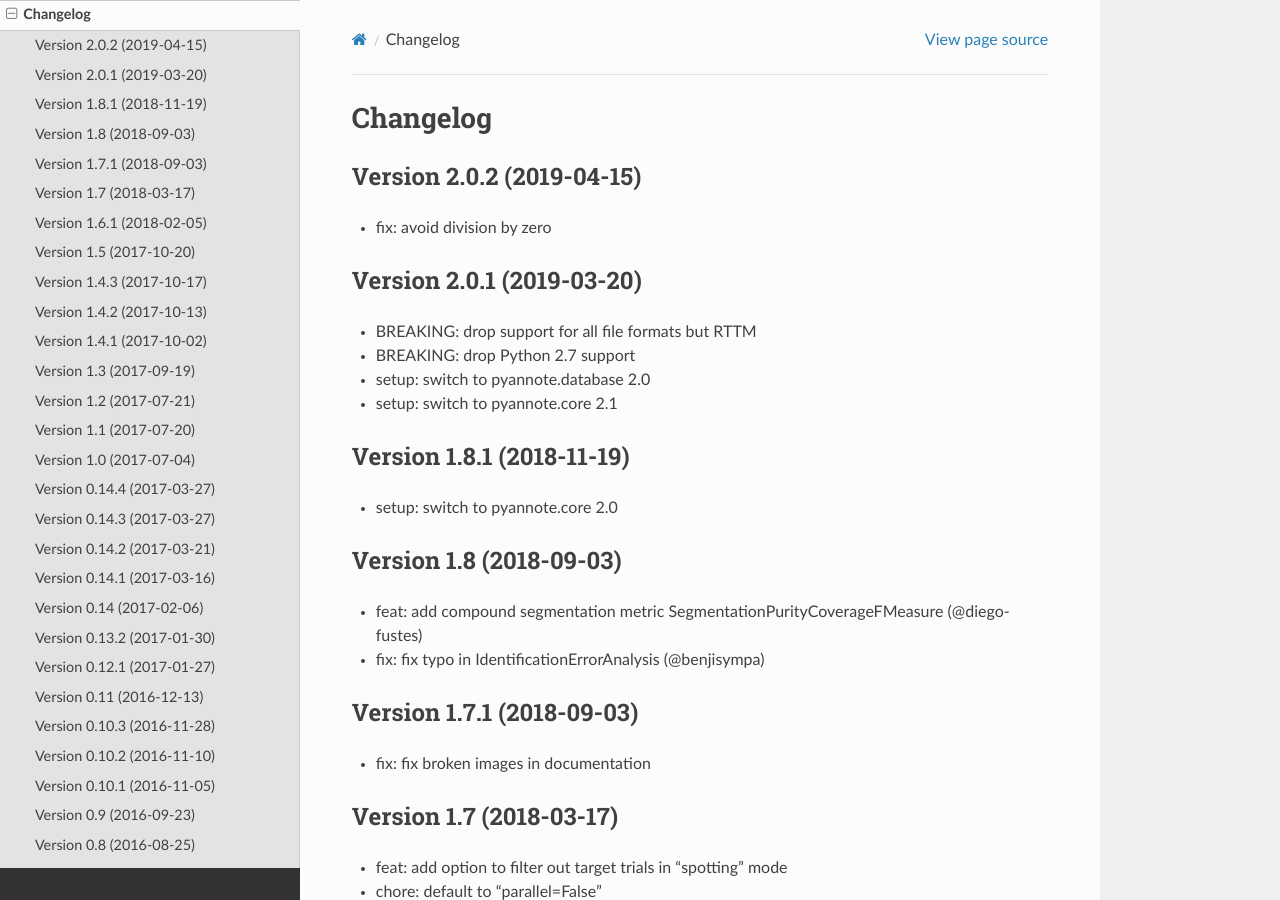
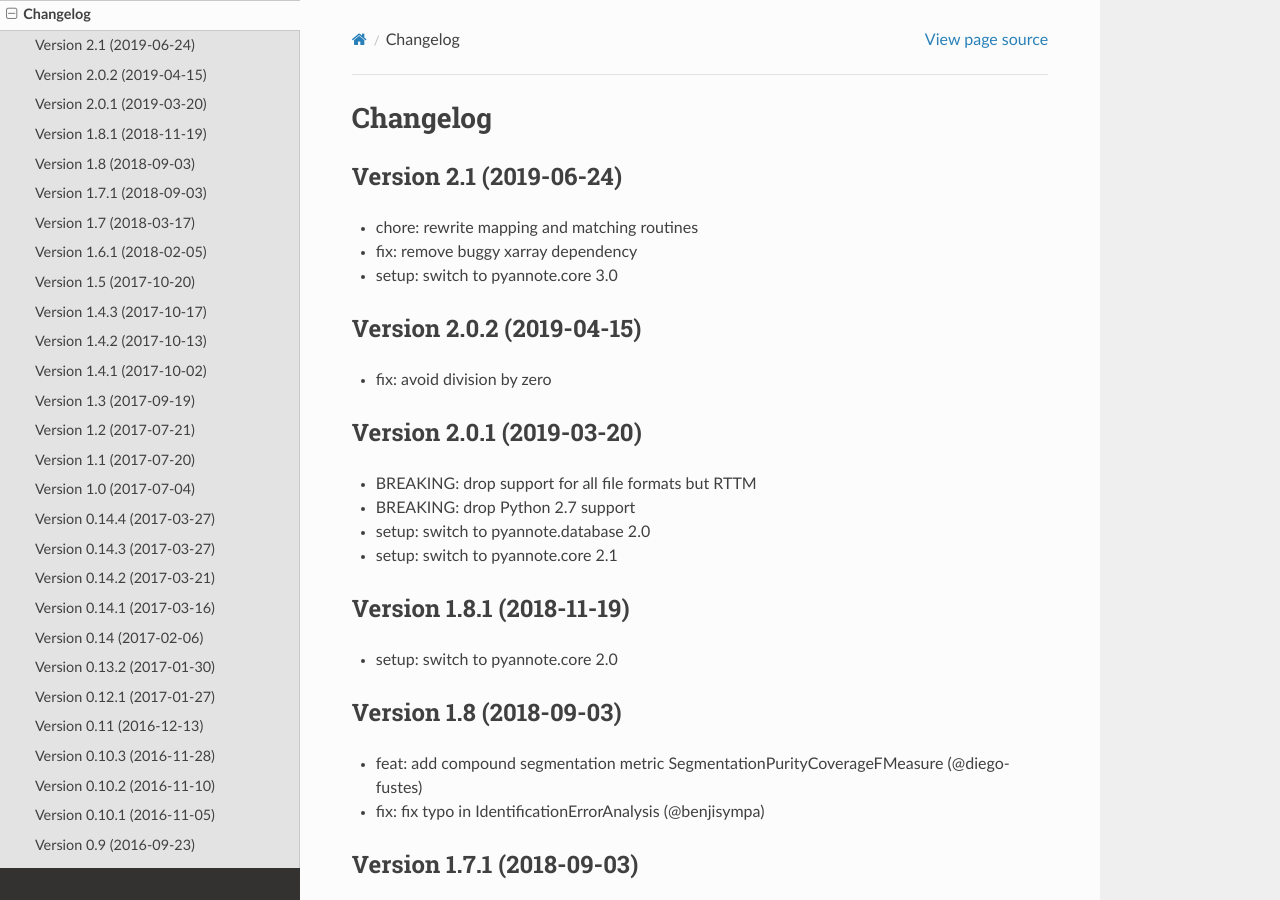
Before and after one commit to pyannote/pyannote-metrics, a Sphinx documentation site: the page built from docs/source/changelog.rst, in a window 1280 px wide and 900 px high. Built offline with Sphinx 7.4.7 and the Read the Docs theme 2.0.0, drawn with Linux system fonts in a browser that asks for light colours.

Commit message:
doc: update changelog

```diff
--- a/docs/source/changelog.rst
+++ b/docs/source/changelog.rst
@@ -1,6 +1,13 @@
 #########
 Changelog
 #########
+
+Version 2.1 (2019-06-24)
+~~~~~~~~~~~~~~~~~~~~~~~~
+
+- chore: rewrite mapping and matching routines
+- fix: remove buggy xarray dependency
+- setup: switch to pyannote.core 3.0
 
 Version 2.0.2 (2019-04-15)
 ~~~~~~~~~~~~~~~~~~~~~~~~~~
```
